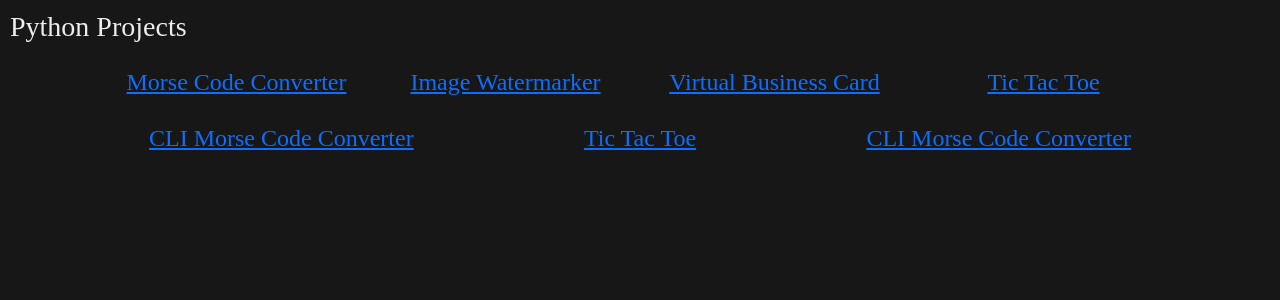
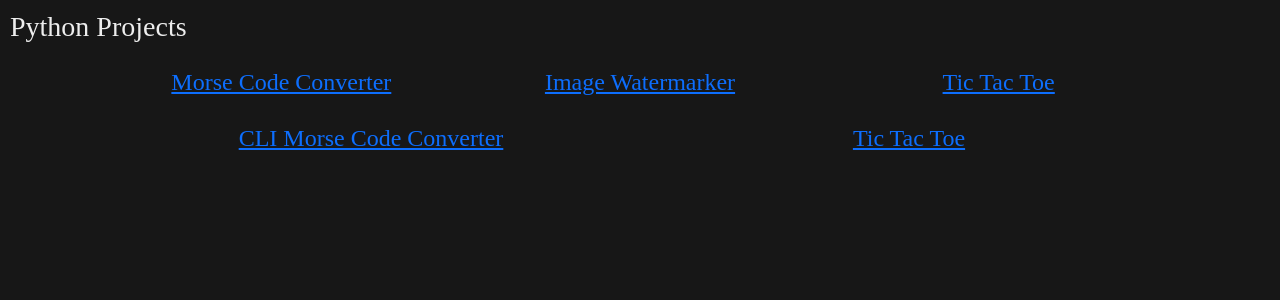
Before and after one commit to keithgaines/bootstrapPortfolio, a Flask app: page /pythonPortfolio.html in a window 1280 px wide. Shown: the part 58-358 px from the top of the page. Run offline with Flask 2, Linux system fonts and the light colour scheme.

Commit message:
removed duplicate entry

```diff
--- a/templates/pythonPortfolio.html
+++ b/templates/pythonPortfolio.html
@@ -47,9 +47,6 @@
                     <a href="https://github.com/keithgaines/imageWatermarker">Image Watermarker</a>
                 </div>
                 <div class="col">
-                    <a href="https://keithcard.azurewebsites.net">Virtual Business Card</a>
-                </div>
-                <div class="col">
                     <a href="https://replit.com/@keithgaines/TicTacToe#main.py">Tic Tac Toe</a>
                 </div>
             </div>
@@ -60,9 +57,6 @@
                 <div class="col">
                     <a href="https://replit.com/@keithgaines/TicTacToe#main.py">Tic Tac Toe</a>
                 </div>
-                <div class="col">
-                    <a href="https://github.com/keithgaines/morseCodeConverterCLI">CLI Morse Code Converter</a>
-                </div>
             </div>
         </div>
     </div>
```
